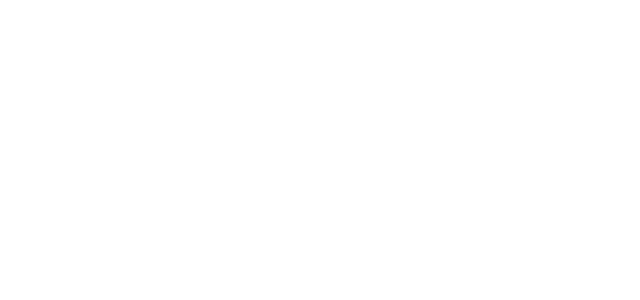
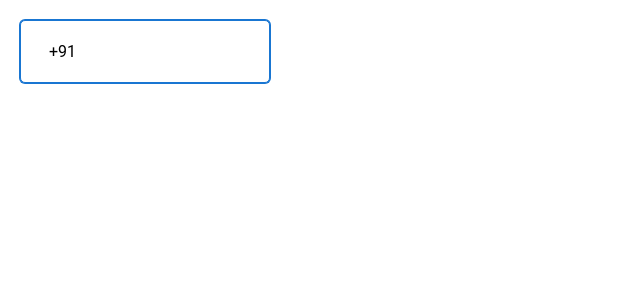
Before and after one commit to uplRajdwip/testapp, a React (Create React App) app: page / in a window 1280 px wide. Shown: the top 300 px of the page, without its empty margins (0-640 px from the left). Built offline with nearby package versions, Linux system fonts and the light colour scheme.

Commit message:
added common fields

```diff
--- a/package.json
+++ b/package.json
@@ -17,6 +17,7 @@
     "react-dom": "^18.2.0",
     "react-material-ui-carousel": "^3.4.2",
     "react-phone-input-2": "^2.15.1",
+    "react-phone-number-input": "^3.2.13",
     "react-scripts": "5.0.1",
     "styled-components": "^5.3.6",
     "web-vitals": "^2.1.4"
--- a/src/App.js
+++ b/src/App.js
@@ -1,5 +1,6 @@
 import logo from './logo.svg';
 import './App.css';
+import ReactPhoneInput from './common/ReactPhoneInput';
 
 function App() {
   return (
@@ -18,6 +19,7 @@
           Learn React
         </a>
       </header> */}
+      <ReactPhoneInput/>
     </div>
   );
 }
--- a/src/common/ReactPhoneInput.jsx
+++ b/src/common/ReactPhoneInput.jsx
@@ -2,6 +2,7 @@
 import PhoneInput from 'react-phone-input-2'
 import es from 'react-phone-input-2/lang/es.json'
 import 'react-phone-input-2/lib/material.css'
+// import 'react-phone-input-2/lib/bootstrap.css'
 
 const ReactPhoneInput = (props) => {
   const [value, setValue] = useState()
@@ -11,10 +12,13 @@
   const onlyCountries = ['in', 'fr', 'us', 'ar', 'de', 'es']
 
   return (
-    <div className='flex justify-center items-center w-fit m-5'>
+    <div className={`flex justify-center items-center w-fit m-5 ${props.extracls}`}>
+      <label className="input-label">{props.label}</label>
       <PhoneInput
+        className={`${props.textnewclass ? props.textnewclass : ""}`}
         country={'in'}
         onlyCountries={onlyCountries}
+        disabled={props.disabled}
         // localization={es}
         placeholder="Enter phone number"
         inputProps={{
@@ -23,7 +27,7 @@
           autoFocus: true
         }}
         enableSearch={true}
-        // masks={{in: '(...) ..-..-..'}}
+        masks={{in: '(...)-...-...'}}
         value={value}
         onChange={setValue}
         isValid={(value, country) => {
@@ -36,6 +40,9 @@
           }
         }}
       />
+      {/* {props.errorText ?
+        (<p className={`${styles.phoneerror} pt-0.5 pl-1.5`}>{props.errorText}</p>) : null
+      } */}
     </div>
 
   )
--- a/src/index.css
+++ b/src/index.css
@@ -15,3 +15,27 @@
   font-family: source-code-pro, Menlo, Monaco, Consolas, 'Courier New',
     monospace;
 }
+
+.react-tel-input .special-label {
+  display: none !important;
+}
+
+.react-tel-input .flag-dropdown {
+  display: none;
+}
+
+.react-tel-input .form-control {
+  width: 250px !important;
+  padding: 18.5px 14px 18.5px 28px !important;
+}
+
+react-tel-input .invalid-number-message {
+  position: absolute;
+  z-index: 1;
+  font-size: 13px;
+  left: 0px;
+  top: 65px;
+  background: #fff;
+  padding: 0 5px;
+  color: #de0000;
+}
```
Also changed, not shown: 1 other file (tests, documents, lock files or other folders).
